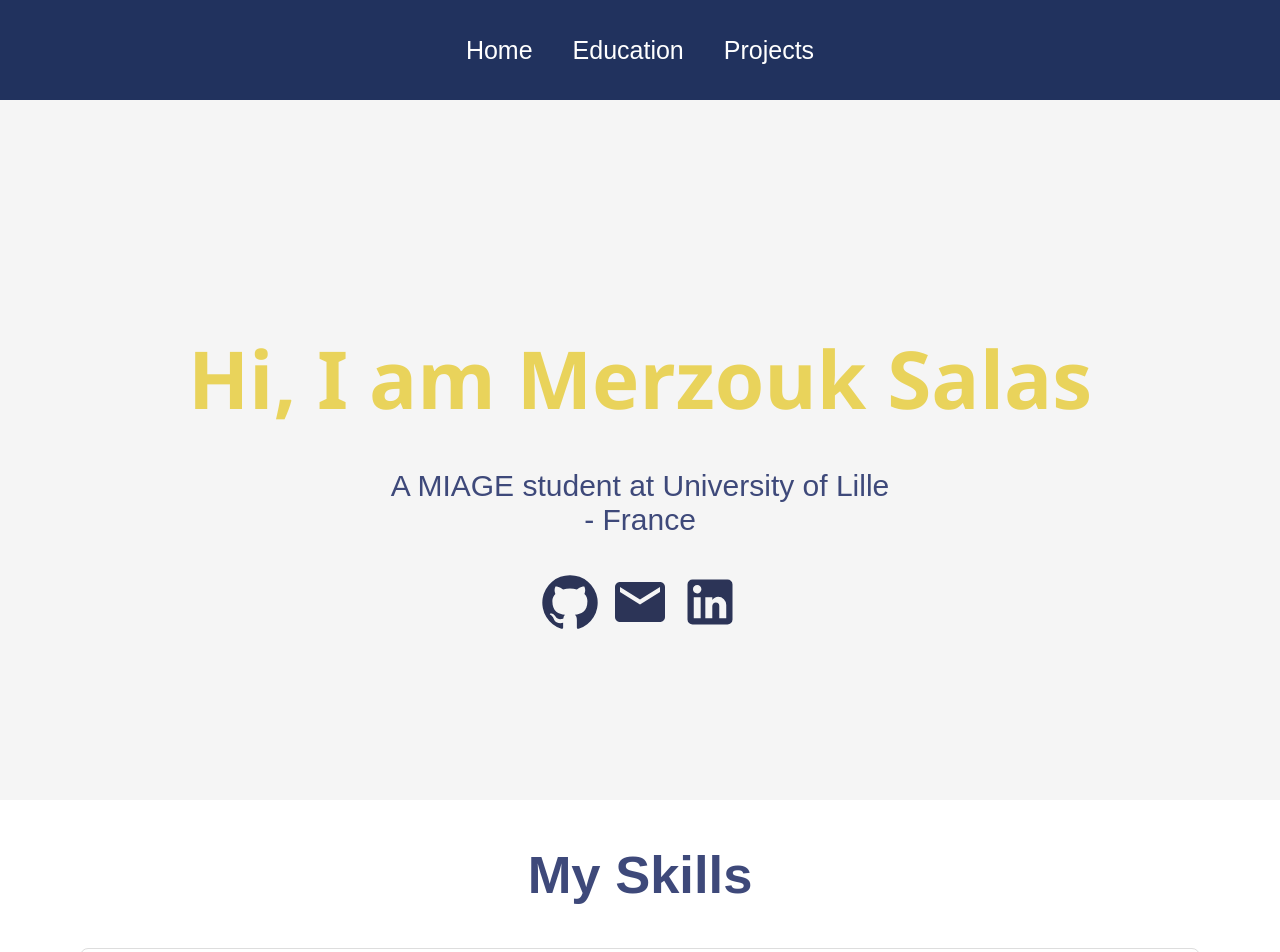
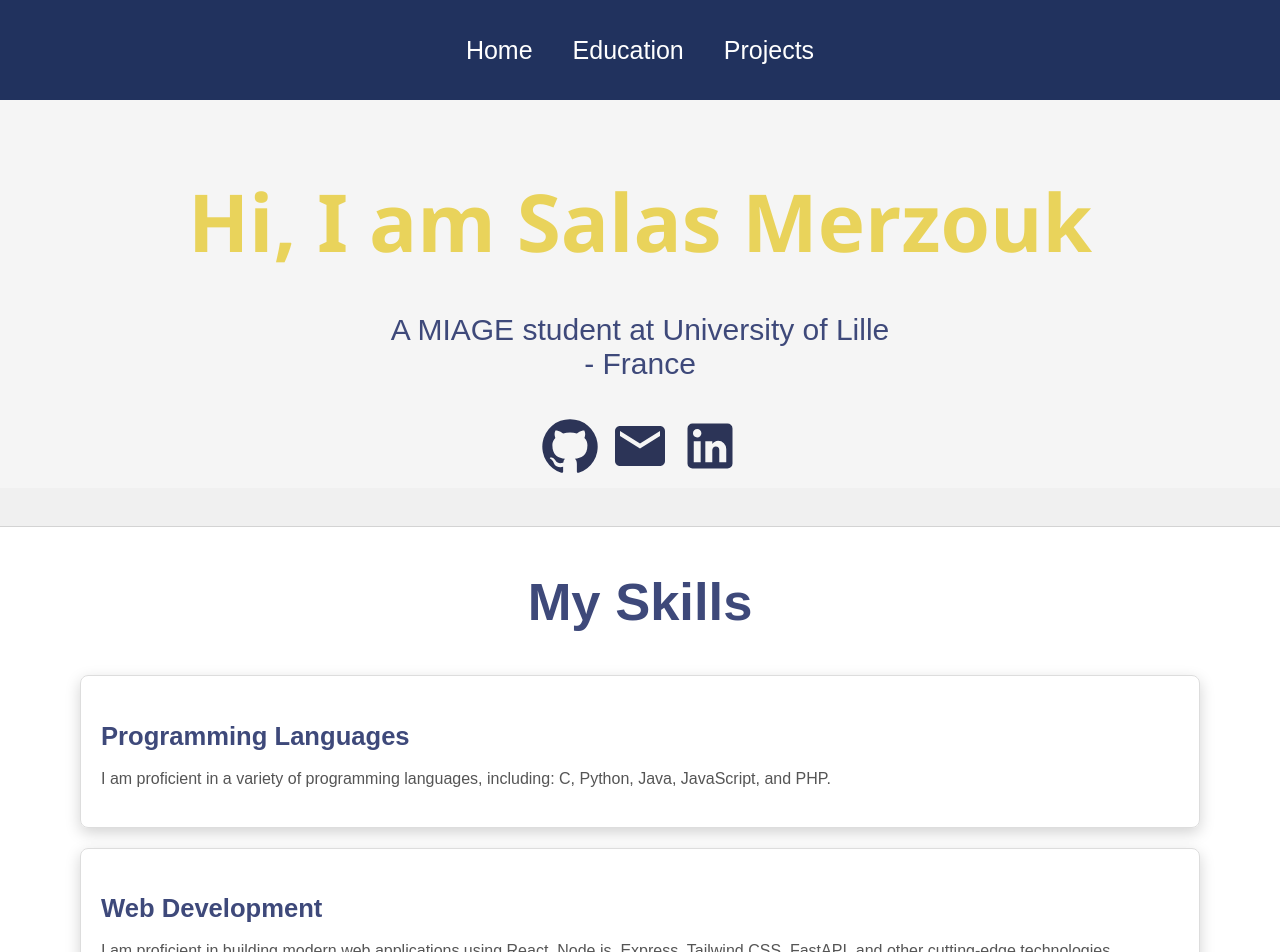
Before and after one commit to Salas3108/Portfolio, a React (Create React App) app: page / in a window 1280 px wide. Shown: the top 952 px of the page. Built offline with nearby package versions, Linux system fonts and the light colour scheme.

Commit message:
Made some changes in the style

```diff
--- a/src/App.css
+++ b/src/App.css
@@ -7,6 +7,7 @@
   background-color: #f0f0f0;
 }
 
+
 body {
   padding: 0;
   margin: 0;
--- a/src/components/Footer.js
+++ b/src/components/Footer.js
@@ -15,7 +15,7 @@ function Footer() {
         <Link to="https://www.linkedin.com/in/salas-merzouk-2a7217290/Salas3108">
           <LinkedInIcon />
         </Link>
-        </div>
+      </div>
         <p> &copy; 2023 salasMerzouk.com</p>
     </div>
   );
--- a/src/pages/Experience.js
+++ b/src/pages/Experience.js
@@ -39,7 +39,7 @@ function Experience() {
           <p> Masters degree in Advanced Information Systems</p>
 
         </VerticalTimelineElement><VerticalTimelineElement className='vertical-timeline-element--education'
-        date='currently'
+        date='Currently'
         iconStyle={ {background : "#3e497a" , color : "#fff"}}
         icon = { <SchoolIcon />}
         >
--- a/src/pages/Home.js
+++ b/src/pages/Home.js
@@ -10,7 +10,7 @@ function Home() {
     <div className='home'>
       <div>
         <div className='about'>
-          <h2>  Hi, I am Merzouk Salas </h2>
+          <h2>  Hi, I am Salas Merzouk </h2>
           <div className='prompt'>
             <p> A MIAGE student at University of Lille - France </p>
             <Link to="https://github.com/Salas3108">
--- a/src/styles/Projects.css
+++ b/src/styles/Projects.css
@@ -35,6 +35,7 @@
   display: flex; /* Use flexbox to achieve equal height */
   flex-direction: column;
   height: 400px; /* Adjust height for smaller screens */
+
 }
 
 .projectItem:hover {
--- a/src/styles/home.css
+++ b/src/styles/home.css
@@ -7,7 +7,7 @@
 
   .about {
     width: 100%;
-    height: calc(100vh - 100px);
+    height: 55%;
     display: flex;
     flex-direction: column;
     justify-content: center;
@@ -15,6 +15,7 @@
     text-align: center;
     background-color : whitesmoke;
     color: #3e497a;
+    margin-bottom: 3%;
   }
 
   .about h2 {
@@ -42,7 +43,7 @@
     flex-direction: column;
     align-items: center;
     background-color: white;
-
+    border-top: 1px solid lightgray;
   }
 
   .skills h1 {
@@ -71,6 +72,7 @@
     padding: 20px;
     border: 1px solid #ddd;
     border-radius: 8px;
+    box-shadow: lightgray 0px 5px 15px;
 
   }
 
```
